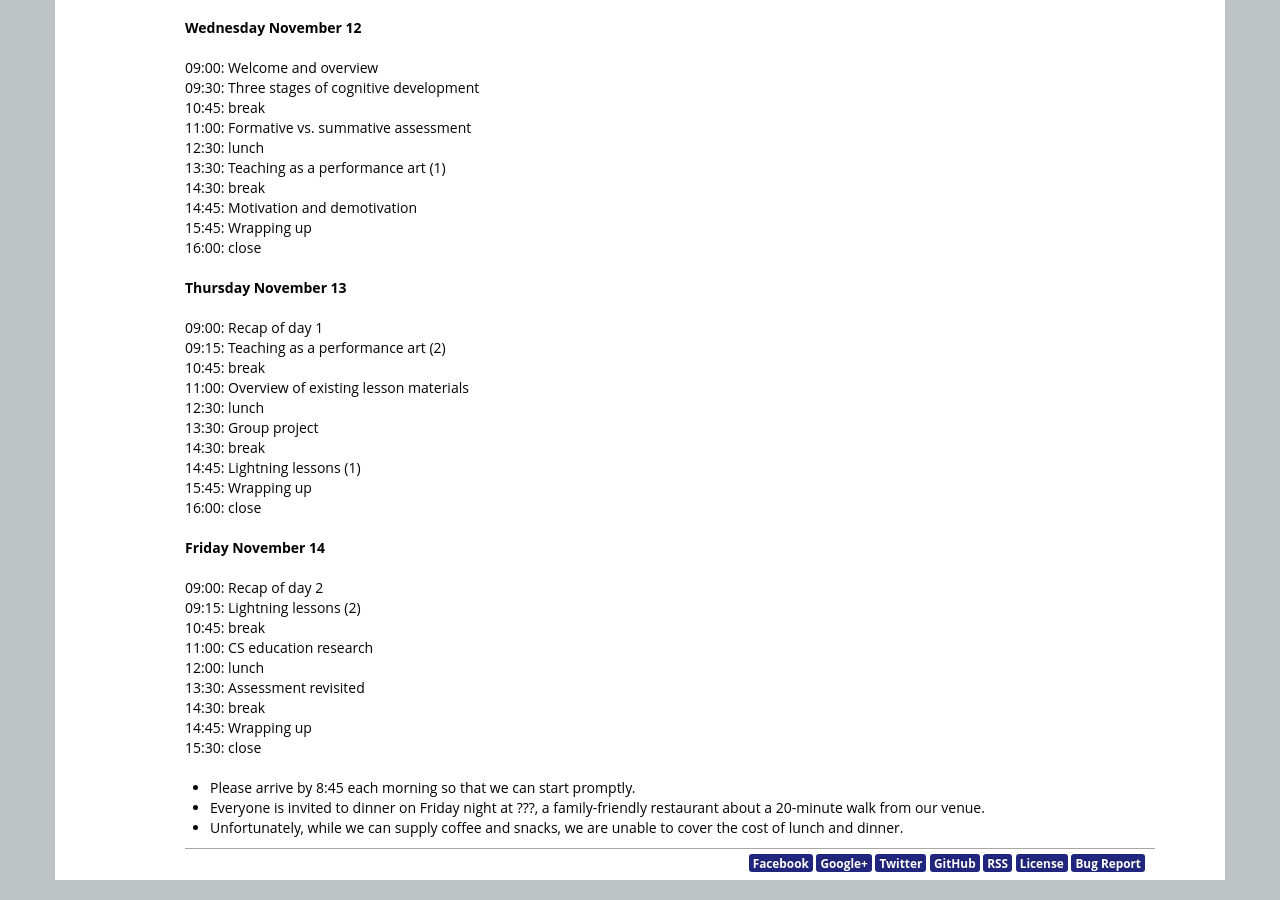
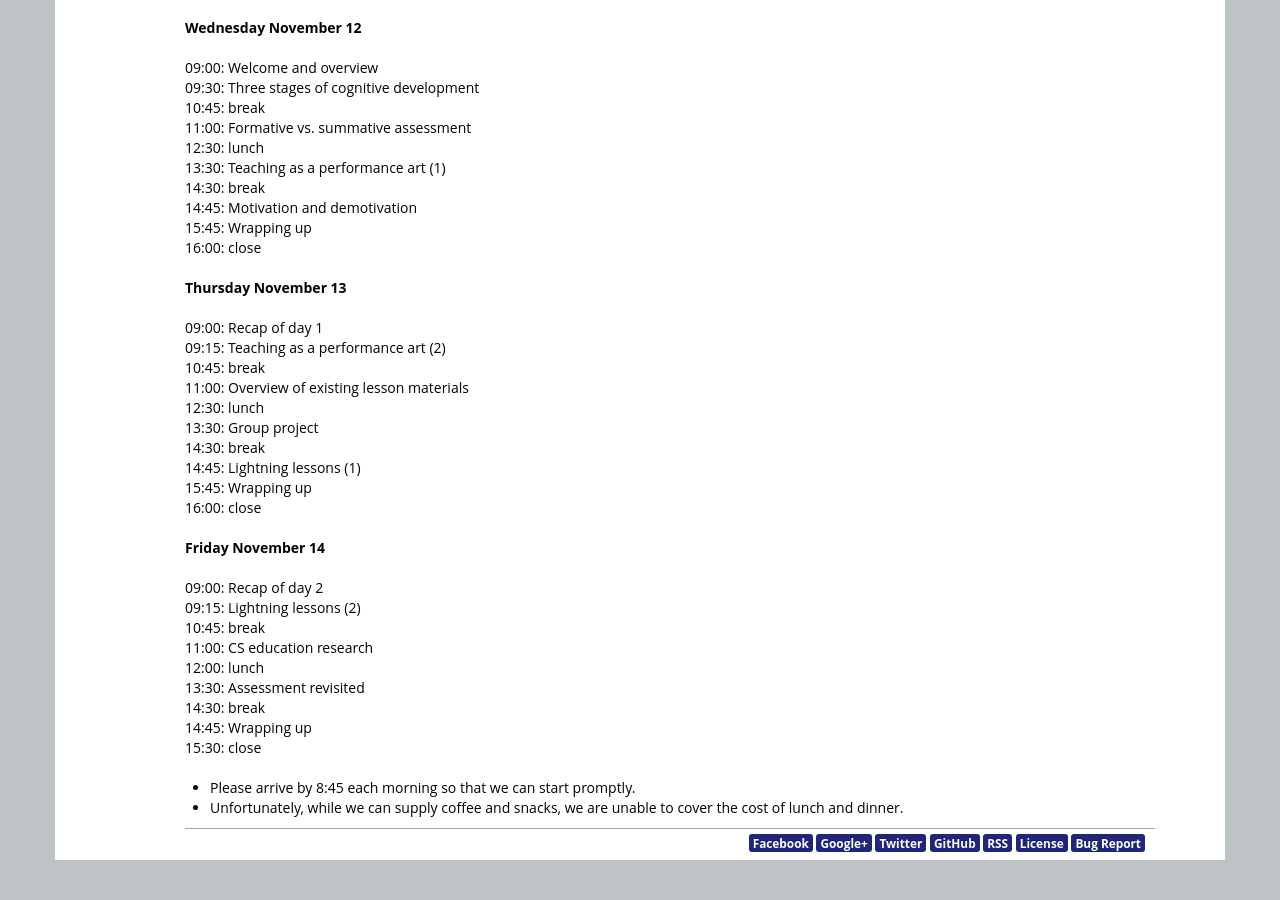
Before and after one commit to benmarwick/2014-11-12-training, a Jekyll site: the page built from index.html, in a window 1280 px wide and 900 px high, scrolled down 1195 px. Built offline with Jekyll 4.4.1, drawn with Linux system fonts in a browser that asks for light colours.

Commit message:
remove mention on dinner on fri night
Let's see how everyone feels on the last day before we make a big plan.

```diff
--- a/index.html
+++ b/index.html
@@ -134,10 +134,6 @@ during class.</p>
     Please arrive by 8:45 each morning so that we can start promptly.
   </li>
   <li>
-    Everyone is invited to dinner on Friday night at ???,
-    a family-friendly restaurant about a 20-minute walk from our venue.
-  </li>
-  <li>
     Unfortunately,
     while we can supply coffee and snacks,
     we are unable to cover the cost of lunch and dinner.
```
